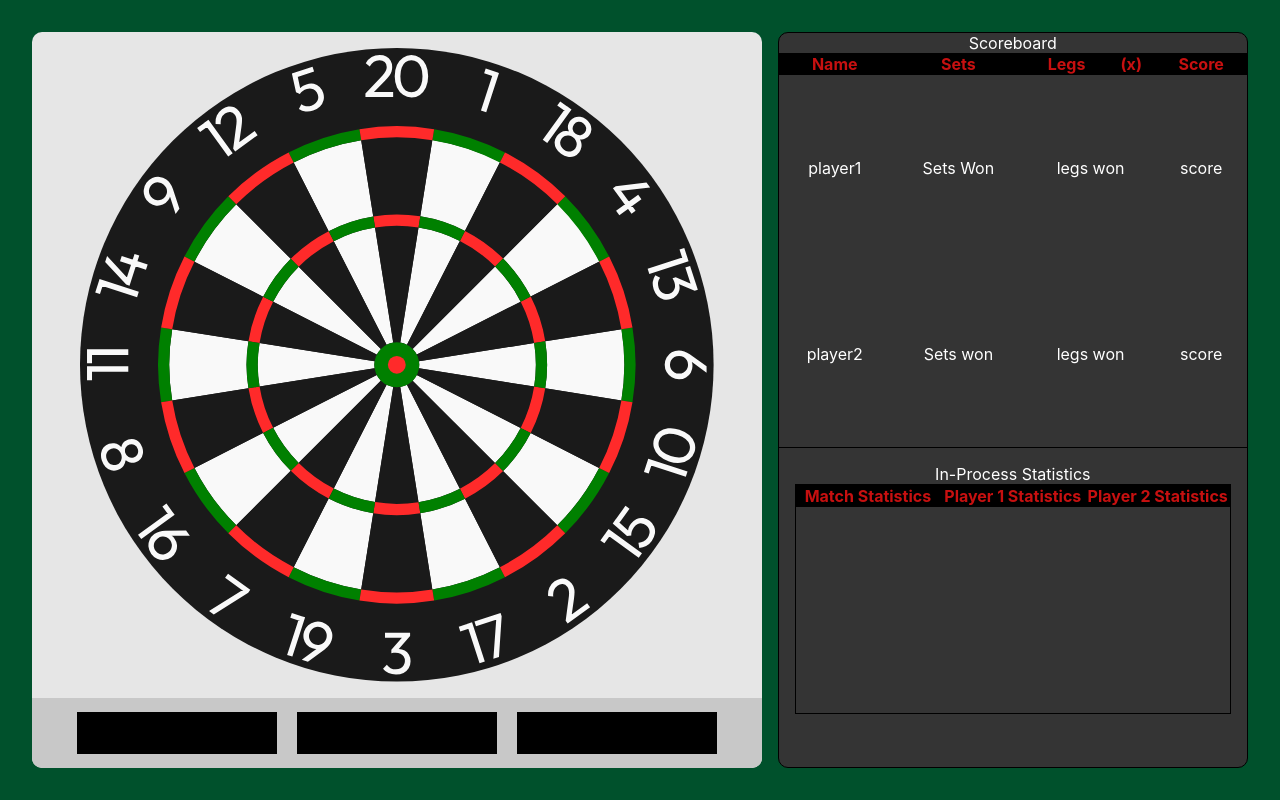
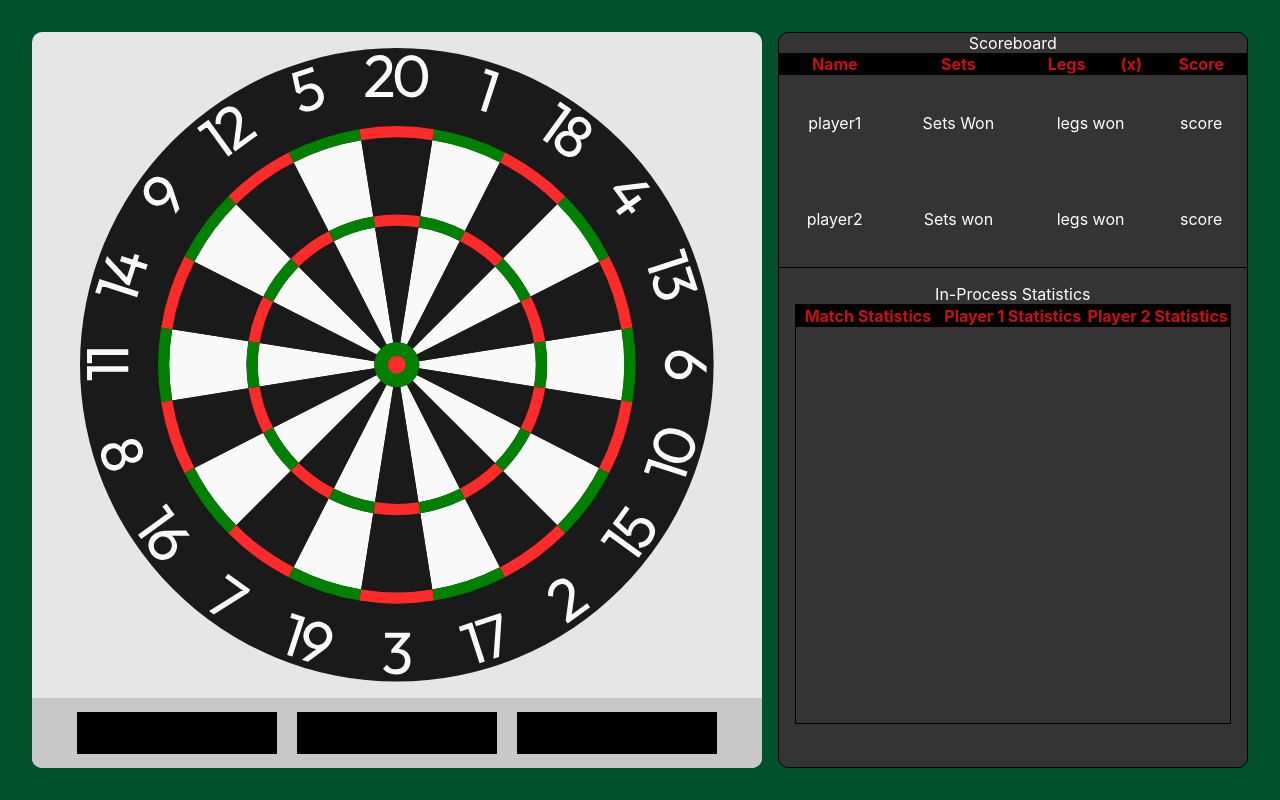
Before and after one commit to alex-y-z/OnPoint, an Electron app: page src/spectator.html in a window 1280 px wide. Drawn offline with nearby package versions, Linux system fonts and the light colour scheme; no server answers.

Commit message:
Spectator View

```diff
--- a/src/spectator.css
+++ b/src/spectator.css
@@ -75,7 +75,7 @@ body {
 /* Scoreboard */
 
 #scoreboard {
-  flex: 50%;
+  flex: 30%;
 }
 
 table {
@@ -99,13 +99,13 @@ td {
 /* Statistics */
 
 #statistics {
-  flex: 40%;
+  flex: 70%;
   padding: 1em;
   border-top: 1px solid black;
 }
 
 #statistics-table {
   width: 100%;
-  height: 80%;
+  height: 90%;
   border: 1px solid black;
 }
```
